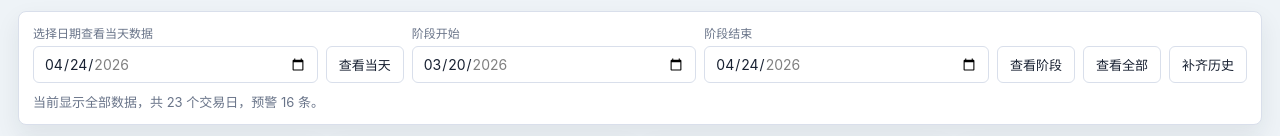
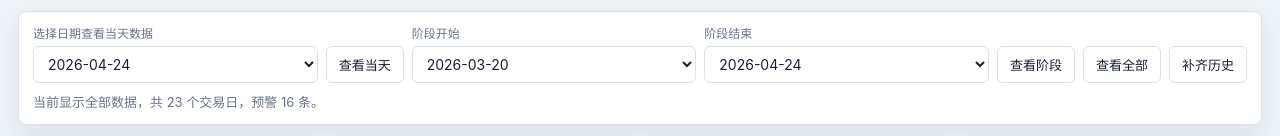
Before and after one commit to donovanpatrickgs2-63/06610-monitor, a plain HTML site: page index.html in a window 1280 px wide. Shown: the part 144-280 px from the top of the page. Drawn offline with Linux system fonts and the light colour scheme.

Commit message:
Use dropdowns for trading date selection

```diff
--- a/index.html
+++ b/index.html
@@ -447,16 +447,16 @@
         <div class="filter-row">
           <div class="field">
             <label for="viewDate">选择日期查看当天数据</label>
-            <input id="viewDate" type="date">
+            <select id="viewDate"></select>
           </div>
           <button id="viewDateBtn" onclick="viewSelectedDate()">查看当天</button>
           <div class="field">
             <label for="rangeStart">阶段开始</label>
-            <input id="rangeStart" type="date">
+            <select id="rangeStart"></select>
           </div>
           <div class="field">
             <label for="rangeEnd">阶段结束</label>
-            <input id="rangeEnd" type="date">
+            <select id="rangeEnd"></select>
           </div>
           <button id="viewRangeBtn" onclick="viewSelectedRange()">查看阶段</button>
           <button id="resetFilterBtn" onclick="resetDateFilter()">查看全部</button>
@@ -855,10 +855,10 @@
       const sorted = rows.slice().sort(sortAsc);
       const first = sorted[0].date;
       const last = sorted[sorted.length - 1].date;
-      [filters.viewDate, filters.rangeStart, filters.rangeEnd].forEach(input => {
-        input.min = first;
-        input.max = last;
-      });
+      const dates = sorted.map(row => row.date);
+      populateDateSelect(filters.viewDate, dates, activeFilter.mode === "single" ? activeFilter.date : filters.viewDate.value || last);
+      populateDateSelect(filters.rangeStart, dates, activeFilter.mode === "range" ? activeFilter.start : filters.rangeStart.value || first);
+      populateDateSelect(filters.rangeEnd, dates, activeFilter.mode === "range" ? activeFilter.end : filters.rangeEnd.value || last);
       if (activeFilter.mode === "single") {
         filters.viewDate.value = activeFilter.date;
       } else if (!filters.viewDate.value) {
@@ -872,6 +872,12 @@
         if (!filters.rangeEnd.value) filters.rangeEnd.value = last;
       }
       updateFilterSummary();
+    }
+
+    function populateDateSelect(select, dates, selected) {
+      const current = dates.includes(selected) ? selected : dates[dates.length - 1];
+      select.innerHTML = dates.map(date => `<option value="${escapeHtml(date)}">${escapeHtml(date)}</option>`).join("");
+      select.value = current;
     }
 
     function switchPage(page) {
```
